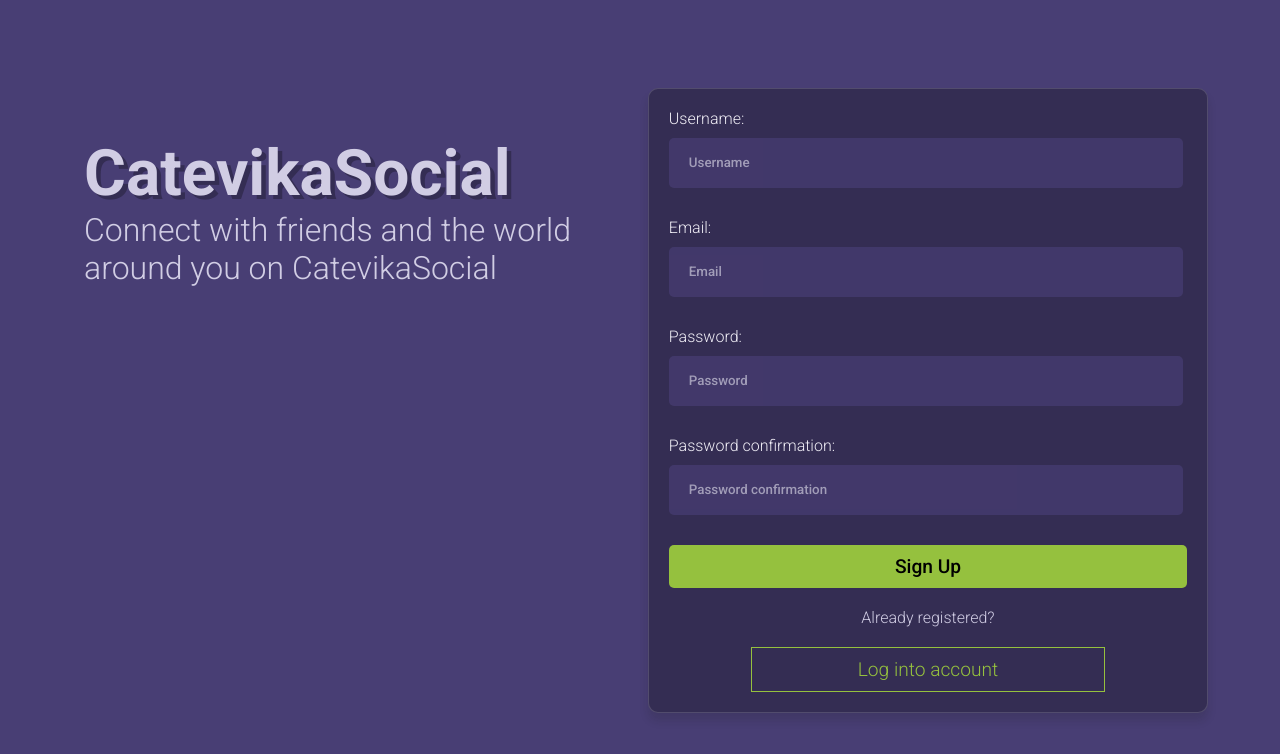
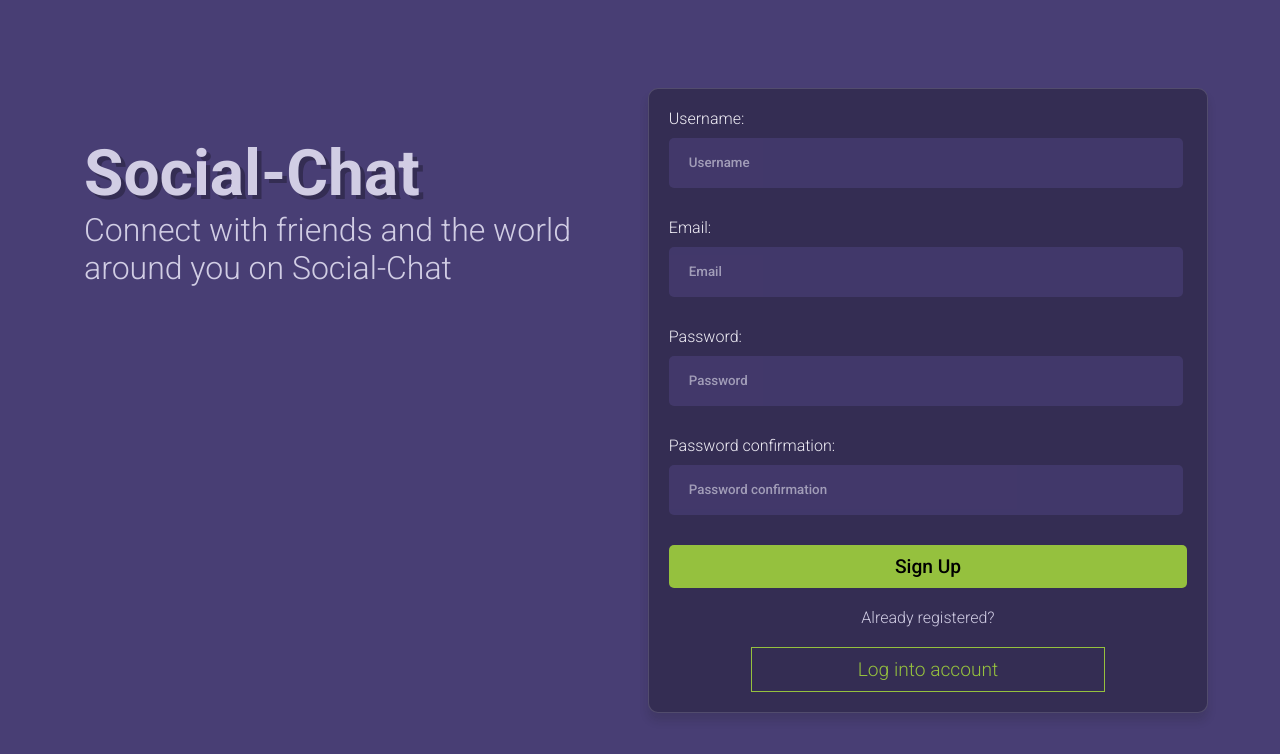
Before and after one commit to Catevika/Lama_Dev_Social-Chat_client, a React (Create React App) app: page / in a window 1280 px wide. Shown: the top 754 px of the page. Built offline with nearby package versions, Linux system fonts and the light colour scheme.

Commit message:
Update Social name + refactor TopBar

```diff
--- a/src/components/topBar/TopBar.jsx
+++ b/src/components/topBar/TopBar.jsx
@@ -12,7 +12,7 @@ export default function TopBar() {
 		<header className='topbar-container'>
 			<div className='topbar-left'>
 				<Link to='/'>
-					<span className='topbar-logo'>Catevika Social</span>
+					<span className='topbar-logo'>Social-Chat</span>
 				</Link>
 			</div>
 			<div className='topbar-center'>
@@ -24,11 +24,7 @@ export default function TopBar() {
 					/>
 				</div>
 			</div>
-			<nav className='topbar-right'>
-				<ul className='topbar-links'>
-					<li className='topbar-link'>Homepage</li>
-					<li className='topbar-link'>Timeline</li>
-				</ul>
+			<div className='topbar-right'>
 				<div className='topbar-icons'>
 					<div className='topbar-icon-item'>
 						<Person />
@@ -43,7 +39,12 @@ export default function TopBar() {
 						<span className='topbar-icon-badge'>1</span>
 					</div>
 				</div>
-				<Link to={`posts/profile/${user._id}`}>
+				<div>
+					<span>
+						<strong>{user.username}</strong>
+					</span>
+				</div>
+				<Link to={`/posts/profile/${user._id}`}>
 					<img
 						src={
 							user.profilePicture
@@ -54,7 +55,7 @@ export default function TopBar() {
 						className='topbar-img'
 					/>
 				</Link>
-			</nav>
+			</div>
 		</header>
 	);
 }
--- a/src/components/topBar/topBar.css
+++ b/src/components/topBar/topBar.css
@@ -20,7 +20,8 @@
   font-size: 2rem;
   margin-left: 20px;
   font-weight: bold;
-  cursor: pointer;
+  color: var(--gray);
+  cursor: pointer
 }
 
 .topbar-center {
--- a/src/pages/login/Login.jsx
+++ b/src/pages/login/Login.jsx
@@ -23,9 +23,9 @@ export default function Login() {
 			<div className='login-wrapper'>
 				<div className='login-left'>
 					<div className='login-left-group'>
-						<h3 className='login-logo'>Catevika Social</h3>
+						<h3 className='login-logo'>Social-Chat</h3>
 						<span className='login-desc'>
-							Connect with friends and the world around you on Catevika Social
+							Connect with friends and the world around you on Social-Chat
 						</span>
 					</div>
 				</div>
--- a/src/pages/register/Register.jsx
+++ b/src/pages/register/Register.jsx
@@ -34,9 +34,9 @@ export default function Register() {
 			<div className='register-wrapper'>
 				<div className='register-left'>
 					<div className='register-left-group'>
-						<h3 className='register-logo'>CatevikaSocial</h3>
+						<h3 className='register-logo'>Social-Chat</h3>
 						<span className='register-desc'>
-							Connect with friends and the world around you on CatevikaSocial
+							Connect with friends and the world around you on Social-Chat
 						</span>
 					</div>
 				</div>
```
